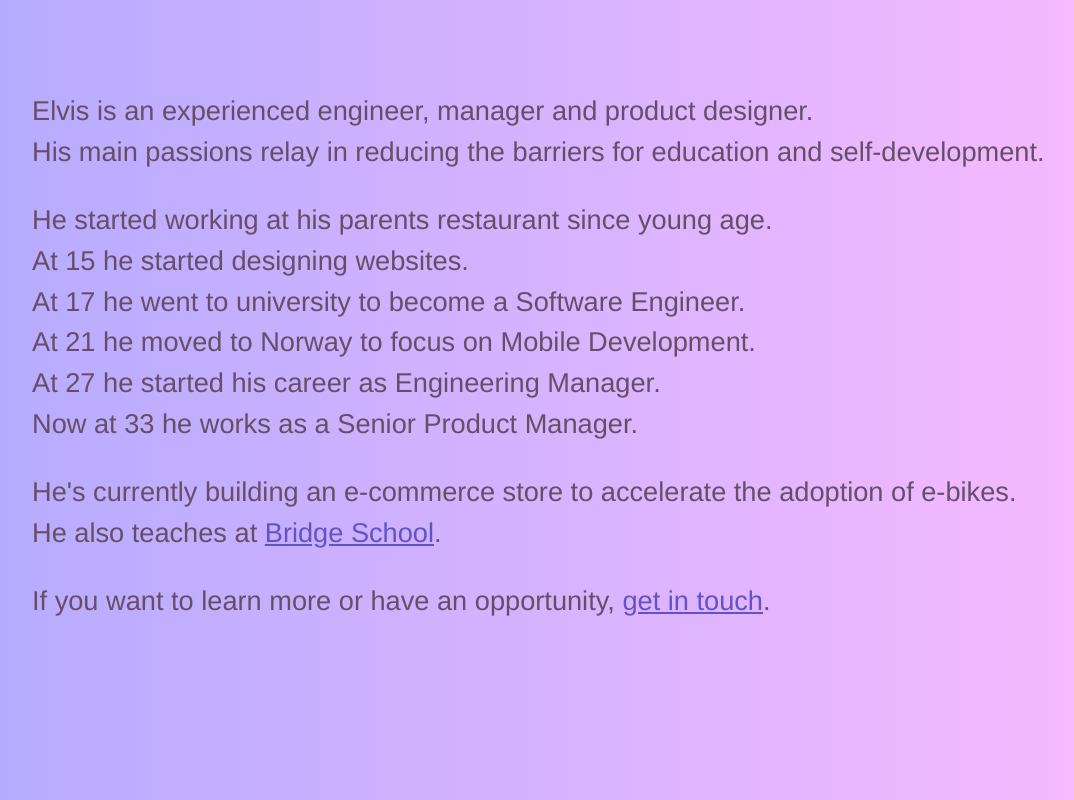
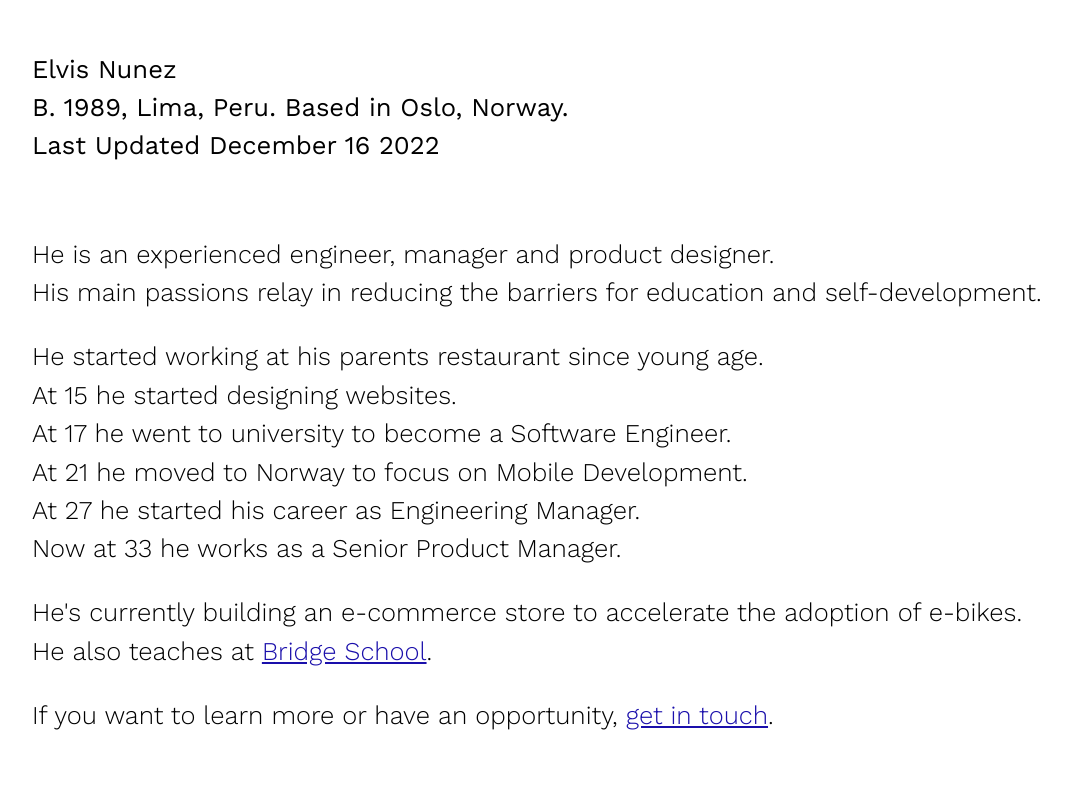
Before and after one commit to 3lvis/3lvis.github.io, a plain HTML site: page index.html in a window 1280 px wide. Shown: the whole page, without its empty margins (32-1106 px from the left). Drawn offline with nearby package versions, Linux system fonts and the light colour scheme.

Commit message:
Simplify styling

```diff
--- a/index.html
+++ b/index.html
@@ -4,18 +4,31 @@
 <head>
     <meta charset="utf-8">
     <meta http-equiv="X-UA-Compatible" content="IE=edge">
-    <title>Elvis Nunez - Engineer, Manager and Designer</title>
+    <title>Elvis Nunez</title>
     <meta name="description" content="Elvis Nunez">
     <meta name="viewport" content="width=device-width, initial-scale=1.0">
     <link href="main.css" rel="stylesheet" type="text/css"/>
     <script src="https://cdnjs.cloudflare.com/ajax/libs/jquery/2.0.2/jquery.min.js"></script>
-    <script src="script.js"></script>
+
+    <link rel="preconnect" href="https://fonts.googleapis.com">
+    <link rel="preconnect" href="https://fonts.gstatic.com" crossorigin>
+    <link href="https://fonts.googleapis.com/css2?family=Work+Sans:wght@300;400&display=swap" rel="stylesheet">
+
+    <style>
+        @import url('https://fonts.googleapis.com/css2?family=Work+Sans:wght@300;400&display=swap');
+    </style>
 </head>
+
 
 <body>
     <div id="gradient">
+        <div id="header">
+            <p>Elvis Nunez<br/>B. 1989, Lima, Peru. Based in Oslo, Norway.<br />Last Updated December 16 2022</p>
+            <br />
+        </div>
+
         <div id="content">
-            <p>Elvis is an experienced engineer, manager and product designer.<br />His main passions relay in reducing the barriers for education and self-development.</p>
+            <p>He is an experienced engineer, manager and product designer.<br />His main passions relay in reducing the barriers for education and self-development.</p>
             <p>
                 He started working at his parents restaurant since young age.
                 <br>
--- a/main.css
+++ b/main.css
@@ -1,12 +1,12 @@
 html, body {
-    background-color: #000000;
+    background-color: #fff;
     height: 100%;
     margin: 0;
     padding: 0;
 }
 
 h1, .main-link {
-    color: #664F66;
+    color: #000;
     font-size: 4.5em;
     text-decoration: none;
 }
@@ -20,24 +20,34 @@ h1, .main-link {
     margin: 0px;
 }
 
-#content {
-    width: 100%;
+#header {
     overflow: hidden;
     min-height: 100%;
     margin: 0px;
 
-    font-family: 'Helvetica';
-    display: table-cell;
-    padding: 5%;
+    font-family: 'Work Sans', sans-serif;
+    font-weight: 400;
+    padding: 24px 5% 0px 5%;
+    border: 0;
+}
+
+#content {
+    overflow: hidden;
+    min-height: 100%;
+    margin: 0px;
+
+    font-family: 'Work Sans', sans-serif;
+    font-weight: 300;
+    padding: 0px 5%;
     border: 0;
 }
 
 a {
-    color: #6153C6;
+    color: #1A0FAB;
 }
 
 p {
-    color: #664F66;
-    font-size: 1.7em;
+    color: #000;
+    font-size: 1.6em;
     line-height: 1.5;
 }
--- a/script.js
+++ /dev/null
@@ -1,61 +0,0 @@
-
-var colors = new Array(
-  [181,171,255],
-  [181,171,255],
-  [255,188,255],
-  [255,188,255],
-  [255,188,255],
-  [255,188,255]);
-
-var step = 0;
-//color table indices for:
-// current color left
-// next color left
-// current color right
-// next color right
-var colorIndices = [0,1,2,3];
-
-//transition speed
-var gradientSpeed = 0.002;
-
-function updateGradient()
-{
-
-  if ( $===undefined ) return;
-
-var c0_0 = colors[colorIndices[0]];
-var c0_1 = colors[colorIndices[1]];
-var c1_0 = colors[colorIndices[2]];
-var c1_1 = colors[colorIndices[3]];
-
-var istep = 1 - step;
-var r1 = Math.round(istep * c0_0[0] + step * c0_1[0]);
-var g1 = Math.round(istep * c0_0[1] + step * c0_1[1]);
-var b1 = Math.round(istep * c0_0[2] + step * c0_1[2]);
-var color1 = "rgb("+r1+","+g1+","+b1+")";
-
-var r2 = Math.round(istep * c1_0[0] + step * c1_1[0]);
-var g2 = Math.round(istep * c1_0[1] + step * c1_1[1]);
-var b2 = Math.round(istep * c1_0[2] + step * c1_1[2]);
-var color2 = "rgb("+r2+","+g2+","+b2+")";
-
- $('#gradient').css({
-   background: "-webkit-gradient(linear, left top, right top, from("+color1+"), to("+color2+"))"}).css({
-    background: "-moz-linear-gradient(left, "+color1+" 0%, "+color2+" 100%)"});
-
-  step += gradientSpeed;
-  if ( step >= 1 )
-  {
-    step %= 1;
-    colorIndices[0] = colorIndices[1];
-    colorIndices[2] = colorIndices[3];
-
-    //pick two new target color indices
-    //do not pick the same as the current one
-    colorIndices[1] = ( colorIndices[1] + Math.floor( 1 + Math.random() * (colors.length - 1))) % colors.length;
-    colorIndices[3] = ( colorIndices[3] + Math.floor( 1 + Math.random() * (colors.length - 1))) % colors.length;
-
-  }
-}
-
-setInterval(updateGradient,10);
```
